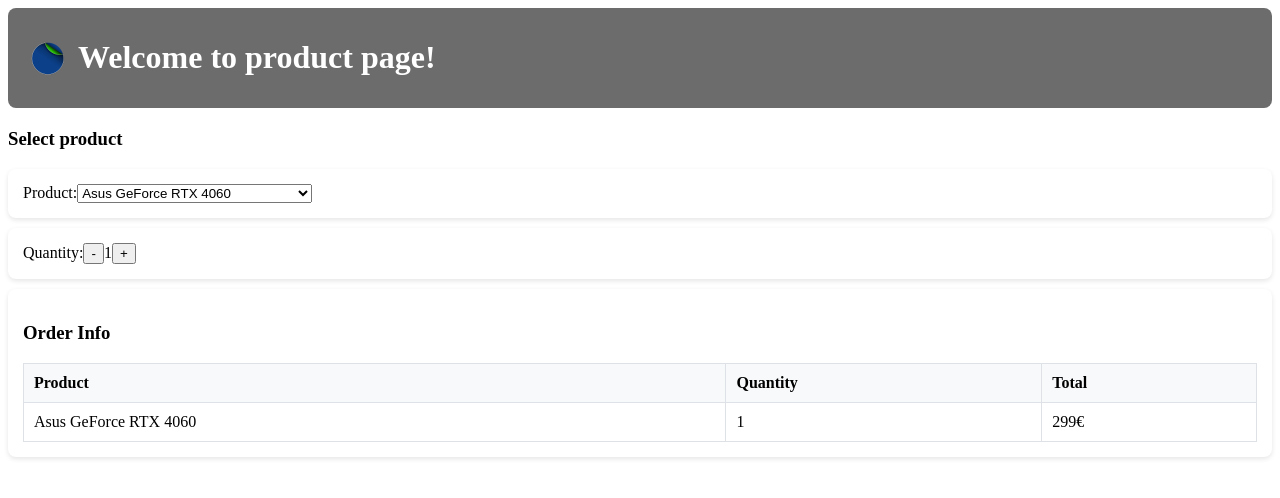
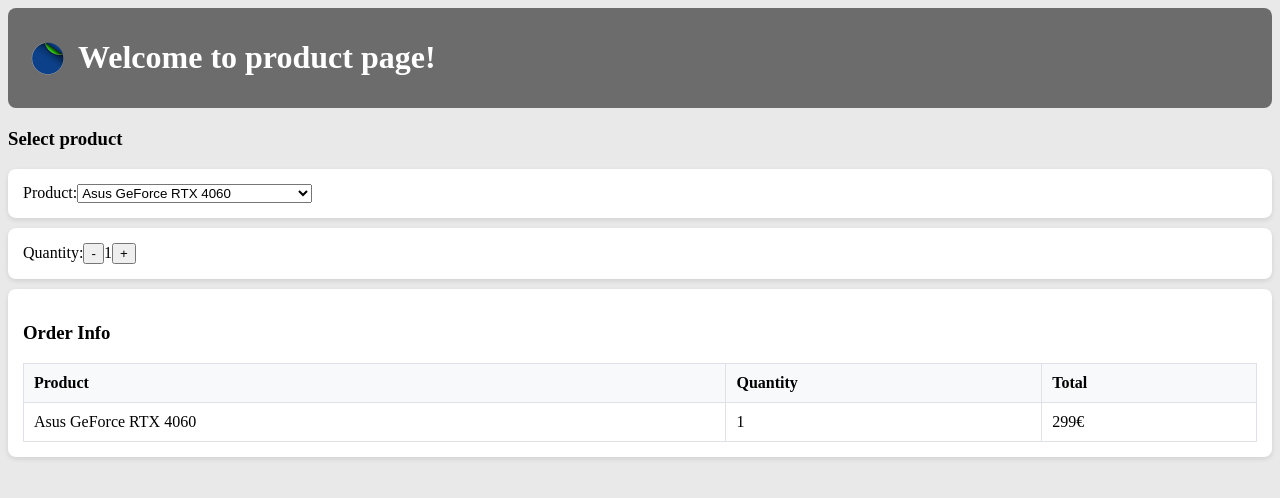
Before and after one commit to HeikkiTakalo/component-assigment, a React (Vite) app: page / in a window 1280 px wide. Shown: the top 498 px of the page. Built offline with nearby package versions, Linux system fonts and the light colour scheme.

Commit message:
background color changed

```diff
--- a/src/App.css
+++ b/src/App.css
@@ -15,7 +15,7 @@
 
 
 .product-form {
-    background-color: white;
+    background-color: rgb(203, 203, 203)14, 213, 213);
     padding: 15px;
     border-radius: 8px;
     box-shadow: 0 2px 5px rgba(0, 0, 0, 0.1);
@@ -78,3 +78,7 @@
 .order-table tr:hover {
     background-color: #f1f1f1;
 }
+
+body{
+    background-color: #e9e9e9;
+}
```
